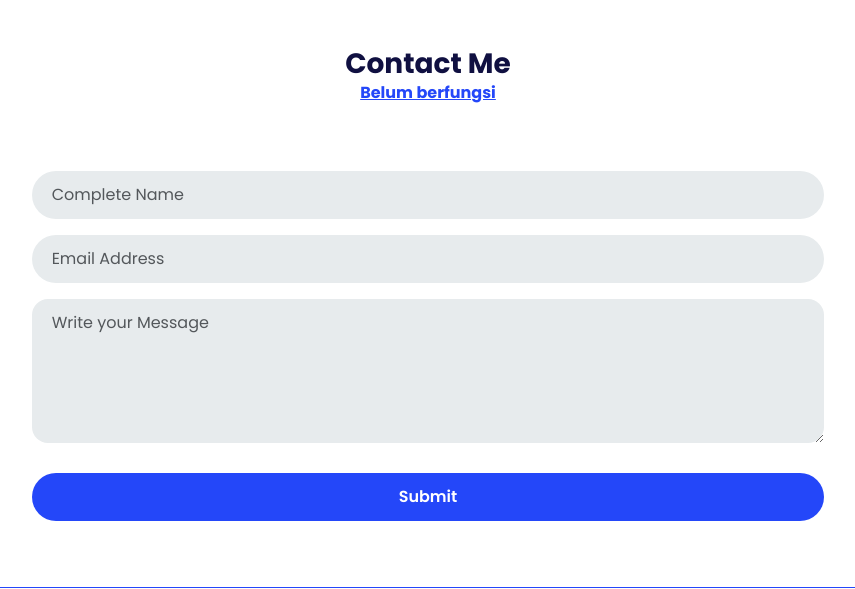
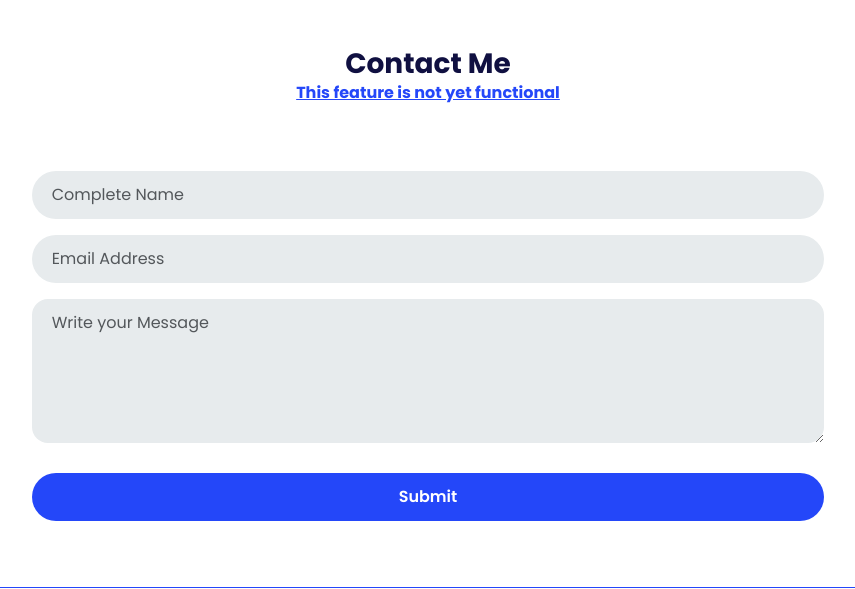
Before and after one commit to fjarmdhn/fjarmdhn.github.io, a plain HTML site: page index.html in a window 1280 px wide. Shown: the part 3396-3985 px from the top of the page, without its empty margins (212-1067 px from the left). Drawn offline with nearby package versions, Linux system fonts and the light colour scheme.

Commit message:
revisi portfolio p kontak

```diff
--- a/index.html
+++ b/index.html
@@ -246,7 +246,7 @@
       <div class="container">
         <div class="row text-center">
           <h3 class="medium-header" data-aos="fade-up" data-aos-delay="100">Contact Me</h3>
-          <p class="text-center" data-aos="fade-up" data-aos-delay="100" style="color: #2447f9; font-weight: bold; text-decoration: underline">Belum berfungsi</p>
+          <p class="text-center" data-aos="fade-up" data-aos-delay="100" style="color: #2447f9; font-weight: bold; text-decoration: underline">This feature is not yet functional</p>
         </div>
         <div class="row form">
           <div class="col-lg-10 offset-lg-1">
```
